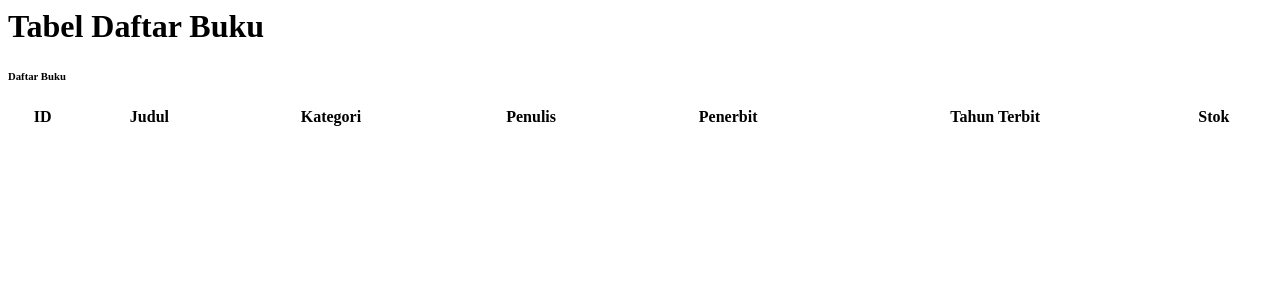
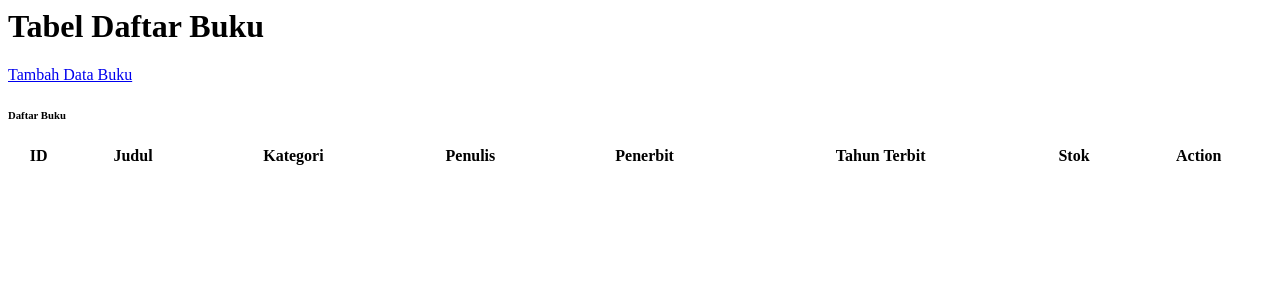
Before and after one commit to rfqma/gubuk-baca, a PHP site: page /gubuk-baca/views/Buku/index.php in a window 1280 px wide. Shown: the top 300 px of the page. Run offline with PHP 8.4, Linux system fonts and the light colour scheme; the template is opened without the code that fills it, so the values that code supplies are empty.

Commit message:
membuat tombol tambh data buku dan menambah kolom action untuk edit dan hapus data

```diff
--- a/app/views/Buku/index.php
+++ b/app/views/Buku/index.php
@@ -3,6 +3,14 @@
 
   <!-- Page Heading -->
   <h1 class="h3 mb-2 text-gray-800">Tabel Daftar Buku</h1>
+  <!-- Button -->
+  <a href="#" class="btn btn-primary btn-icon-split m-3">
+    <span class="icon text-white-50">
+      <i class="fas fa-plus"></i>
+    </span>
+    <span class="text">Tambah Data Buku</span>
+  </a>
+
 
   <!-- DataTales Example -->
   <div class="card shadow mb-4">
@@ -21,6 +29,7 @@
               <th>Penerbit</th>
               <th>Tahun Terbit</th>
               <th>Stok</th>
+              <th>Action</th>
             </tr>
           </thead>
           <!-- <tfoot>
@@ -32,6 +41,7 @@
               <th>Penerbit</th>
               <th>Tahun Terbit</th>
               <th>Stok</th>
+              <th>Action</th>
             </tr>
           </tfoot> -->
           <tbody>
@@ -44,6 +54,20 @@
                 <td><?= $data['penerbit']->getPenerbitNameById($buku['id_penerbit']) ?></td>
                 <td><?= $buku['tahun_terbit']; ?></td>
                 <td><?= $buku['jumlah_tersedia']; ?></td>
+                <td>
+                  <a href="edit_buku.php?id=<?= $buku['id_buku']; ?>" class="btn btn-primary btn-icon-split">
+                    <span class="icon text-white-50">
+                      <i class="fas fa-edit"></i>
+                    </span>
+                    <span class="text">Edit</span>
+                  </a>
+                  <a href="hapus_buku.php?id=<?= $buku['id_buku']; ?>" class="btn btn-danger btn-icon-split">
+                    <span class="icon text-white-50">
+                      <i class="fas fa-trash"></i>
+                    </span>
+                    <span class="text">Hapus</span>
+                  </a>
+                </td>
               </tr>
             <?php endforeach; ?>
           </tbody>
```
